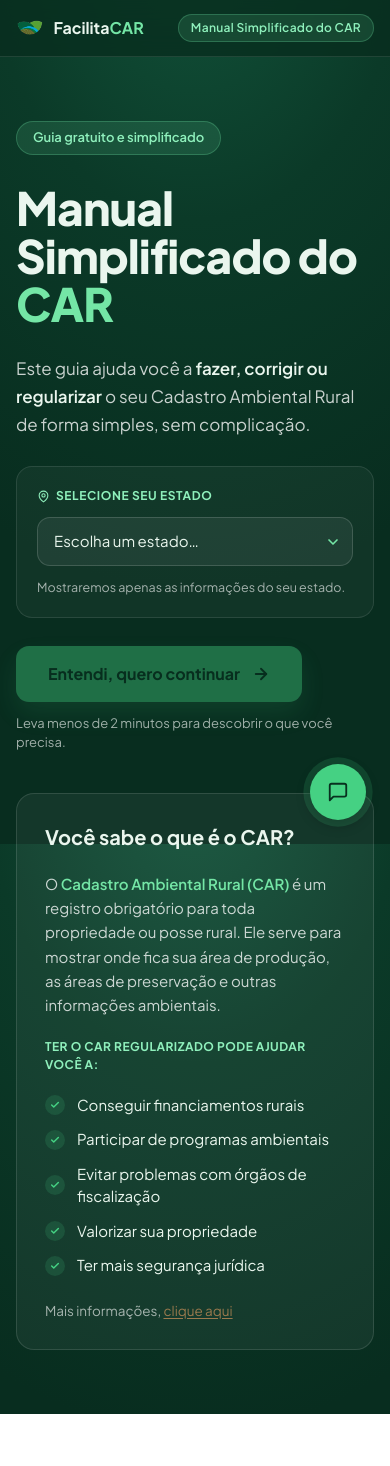
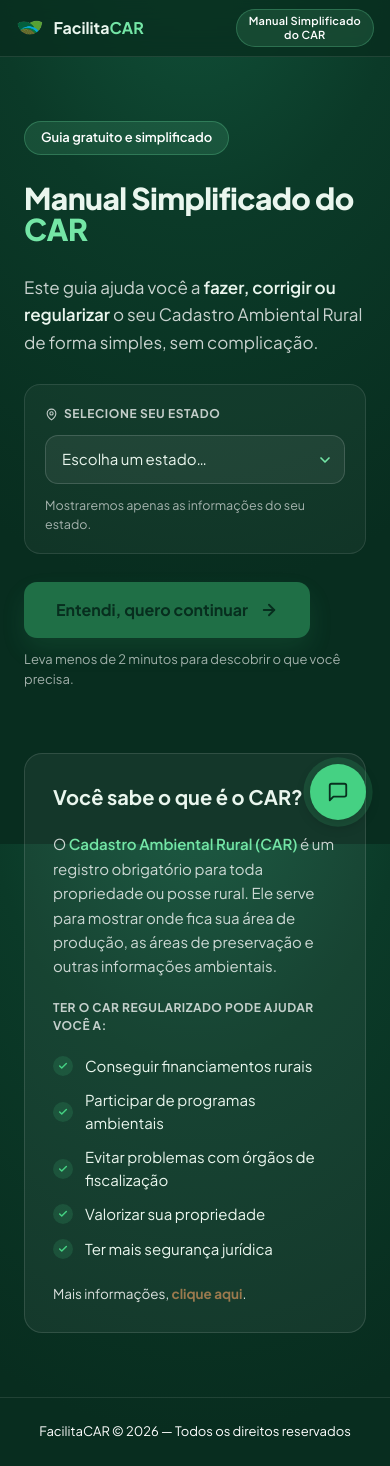
Before and after one commit to bonelimath/facilitacar, a Next.js app: page / in a window 390 px wide. Before the commit the page ends 1414 px from the top, so only its background shows below. Built offline with nearby package versions, Linux system fonts and the light colour scheme.

Commit message:
Enhance UI and functionality: add footer, update styles, and implement typing animation

```diff
--- a/app/globals.css
+++ b/app/globals.css
@@ -65,3 +65,12 @@
 .pulse-glow {
   animation: pulseGlow 2.5s ease-out infinite;
 }
+
+@keyframes typingBounce {
+  0%, 60%, 100% { transform: translateY(0); opacity: 0.48; }
+  30% { transform: translateY(-5px); opacity: 1; }
+}
+
+.typing-dot {
+  animation: typingBounce 1.2s ease-in-out infinite;
+}
--- a/app/page.tsx
+++ b/app/page.tsx
@@ -36,7 +36,7 @@
   }
 
   return (
-    <main className="min-h-screen">
+    <main className="min-h-screen flex flex-col">
       <header className="sticky top-0 z-40 border-b border-white/10 bg-[#082d1f]/80 backdrop-blur-md">
         <div className="max-w-5xl mx-auto px-4 h-14 flex items-center justify-between">
           <button
@@ -54,13 +54,13 @@
               Facilita<span className="text-[#74e6a6]">CAR</span>
             </span>
           </button>
-          <span className="text-[12px] font-semibold px-3 py-1 rounded-full tracking-wide text-[#8ff0bc] bg-[rgba(116,230,166,.13)] border border-[rgba(116,230,166,.25)]">
-            Manual Simplificado do CAR
+          <span className="text-[11px] font-semibold px-3 py-1 rounded-full tracking-wide text-white bg-[rgba(116,230,166,.13)] border border-[rgba(116,230,166,.25)] text-center leading-tight">
+            Manual Simplificado<br />do CAR
           </span>
         </div>
       </header>
 
-      <div className="max-w-5xl mx-auto px-4 py-10">
+      <div className="flex-1 flex flex-col justify-center max-w-6xl w-full mx-auto px-6 lg:px-12 py-10">
         {step === "intro" && (
           <StepIntro
             selectedUF={selectedUF}
@@ -93,6 +93,12 @@
       </div>
 
       <Chatbot />
+
+      <footer className="border-t border-white/10">
+        <div className="max-w-5xl mx-auto px-4 py-6 text-center text-[13px] text-[rgba(255,255,255,1)]">
+          FacilitaCAR © {new Date().getFullYear()} — Todos os direitos reservados
+        </div>
+      </footer>
     </main>
   );
 }
--- a/components/Chatbot.tsx
+++ b/components/Chatbot.tsx
@@ -173,7 +173,7 @@
                   key={s}
                   onClick={() => send(s)}
                   disabled={loading}
-                  className="whitespace-nowrap text-[12px] text-[#8ff0bc] bg-[rgba(116,230,166,.10)] hover:bg-[rgba(116,230,166,.18)] disabled:opacity-35 border border-[rgba(116,230,166,.22)] px-3 py-1.5 rounded-full transition-colors flex-shrink-0"
+                  className="whitespace-nowrap text-[12px] text-white bg-[rgba(116,230,166,.10)] hover:bg-[rgba(116,230,166,.18)] disabled:opacity-35 border border-[rgba(116,230,166,.22)] px-3 py-1.5 rounded-full transition-colors flex-shrink-0"
                 >
                   {s}
                 </button>
--- a/components/StepIntro.tsx
+++ b/components/StepIntro.tsx
@@ -47,14 +47,14 @@
   onContinue: () => void;
 }) {
   return (
-    <div className="animate-in grid grid-cols-1 lg:grid-cols-2 gap-10 items-center py-6">
+    <div className="animate-in grid grid-cols-1 lg:grid-cols-2 gap-16 xl:gap-24 items-center py-6">
       {/* Coluna esquerda — badge, H1, seleção de UF, CTA */}
       <div className="space-y-7">
-        <div className="inline-flex items-center text-[13px] font-semibold text-[#8ff0bc] bg-[rgba(116,230,166,.13)] border border-[rgba(116,230,166,.25)] px-4 py-1.5 rounded-full">
+        <div className="inline-flex items-center text-[13px] font-semibold text-white bg-[rgba(116,230,166,.13)] border border-[rgba(116,230,166,.25)] px-4 py-1.5 rounded-full">
           Guia gratuito e simplificado
         </div>
 
-        <h1 className="text-[46px] sm:text-[50px] leading-[1.05] font-extrabold tracking-[-0.02em] text-[#eaf6ee]">
+        <h1 className="text-[30px] sm:text-[42px] lg:text-[50px] leading-[1.05] font-extrabold tracking-[-0.02em] text-[#eaf6ee]">
           Manual Simplificado do{" "}
           <span className="text-[#74e6a6]">CAR</span>
         </h1>
@@ -69,7 +69,7 @@
 
         {/* Card de seleção de UF */}
         <div className="bg-[rgba(255,255,255,.04)] border border-[rgba(255,255,255,.10)] rounded-[16px] p-5 space-y-3">
-          <p className="text-[12px] font-bold uppercase tracking-[0.05em] text-[#8ff0bc] flex items-center gap-1.5">
+          <p className="text-[12px] font-bold uppercase tracking-[0.05em] text-[rgba(255,255,255,.75)] flex items-center gap-1.5">
             <IconMapPin />
             Selecione seu estado
           </p>
@@ -126,7 +126,7 @@
           serve para mostrar onde fica sua área de produção, as áreas de
           preservação e outras informações ambientais.
         </p>
-        <p className="text-[12px] font-bold uppercase tracking-[0.04em] text-[#8ff0bc]">
+        <p className="text-[12px] font-bold uppercase tracking-[0.04em] text-[rgba(255,255,255,.75)]">
           Ter o CAR regularizado pode ajudar você a:
         </p>
         <ul className="space-y-3">
@@ -140,16 +140,17 @@
           ))}
         </ul>
 
-        <p className="text-[13.5px] text-[rgba(255,255,255,.62)] pt-1">
+        <p className="text-[13.5px] text-[rgba(255,255,255,.85)] pt-1">
           Mais informações,{" "}
           <a
             href="https://www.car.gov.br/#/sobre"
             target="_blank"
             rel="noopener noreferrer"
-            className="text-[#9B7A4E] hover:text-[#B08C5E] underline underline-offset-2 transition-colors"
+            className="text-[#9B7A4E] hover:text-[#B08C5E] font-bold transition-colors"
           >
             clique aqui
           </a>
+          .
         </p>
       </div>
     </div>
--- a/components/StepResult.tsx
+++ b/components/StepResult.tsx
@@ -212,7 +212,7 @@
             <span className="text-[12px] font-bold uppercase tracking-[0.05em] text-[rgba(255,255,255,.62)]">
               Seu estado:
             </span>
-            <span className="inline-flex items-center text-[13px] font-semibold text-[#8ff0bc] bg-[rgba(116,230,166,.13)] border border-[rgba(116,230,166,.25)] px-3 py-0.5 rounded-full">
+            <span className="inline-flex items-center text-[13px] font-semibold text-white bg-[rgba(116,230,166,.13)] border border-[rgba(116,230,166,.25)] px-3 py-0.5 rounded-full">
               {ufLabel}
             </span>
           </div>
@@ -239,7 +239,7 @@
       {/* Ponto de atendimento — sempre visível */}
       {orgao && (
         <div className="bg-[rgba(255,255,255,.04)] border border-[rgba(255,255,255,.10)] rounded-[16px] p-5 space-y-4">
-          <p className="text-[12px] font-bold uppercase tracking-[0.05em] text-[#8ff0bc]">
+          <p className="text-[12px] font-bold uppercase tracking-[0.05em] text-[rgba(255,255,255,.75)]">
             Ponto de atendimento
           </p>
 
@@ -285,7 +285,7 @@
             href={`https://www.google.com/maps/search/?api=1&query=${encodeURIComponent(orgao.endereco)}`}
             target="_blank"
             rel="noopener noreferrer"
-            className="inline-flex items-center gap-2 border border-[rgba(155,122,78,.30)] text-[#9B7A4E] hover:border-[rgba(155,122,78,.60)] hover:bg-[rgba(155,122,78,.08)] hover:-translate-y-0.5 active:translate-y-0 font-semibold px-4 py-2.5 rounded-[11px] text-[13.5px] transition-all"
+            className="inline-flex items-center gap-2 bg-[#7A5A35] hover:bg-[#8B6A42] hover:-translate-y-0.5 hover:shadow-[0_8px_20px_rgba(122,90,53,.35)] active:bg-[#6B4E2C] active:translate-y-0 text-white font-semibold px-4 py-2.5 rounded-[11px] text-[13.5px] transition-all shadow-[0_4px_14px_rgba(122,90,53,.25)]"
           >
             <IconMapPin />
             Ver localização no Google Maps
```
Also changed, not shown: 1 other file (tests, documents, lock files or other folders).
